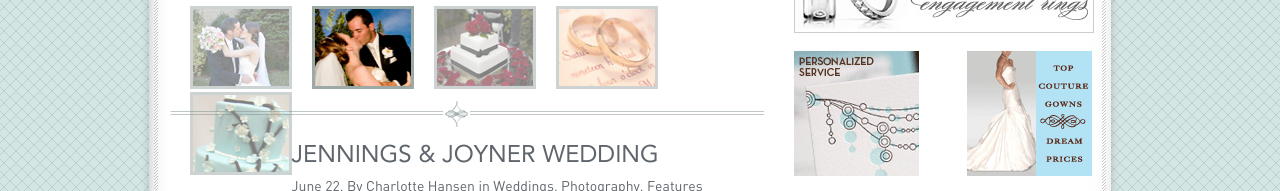
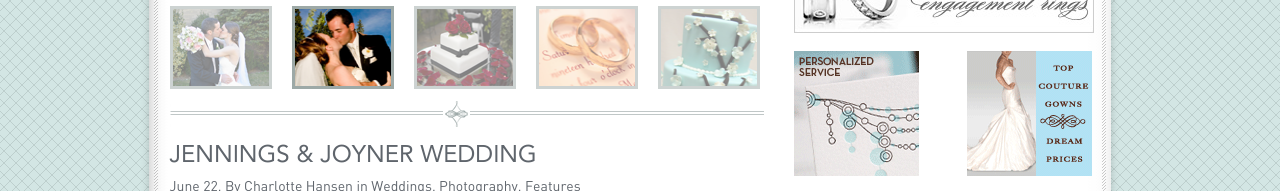
Before and after one commit to stefiiii/brilliant-weddings, a plain HTML site: page index.html in a window 1280 px wide. Shown: the part 577-768 px from the top of the page. Drawn offline with Linux system fonts and the light colour scheme.

Commit message:
Update stylesheet.css

```diff
--- a/css/stylesheet.css
+++ b/css/stylesheet.css
@@ -212,6 +212,7 @@ body{
 	opacity:1;
 	filter:alpha(opacity:100);
 }
+#thumbs .thumb:first-child {margin-left:0;}
 
 /* --------- Others ------- */
 #slider
```
